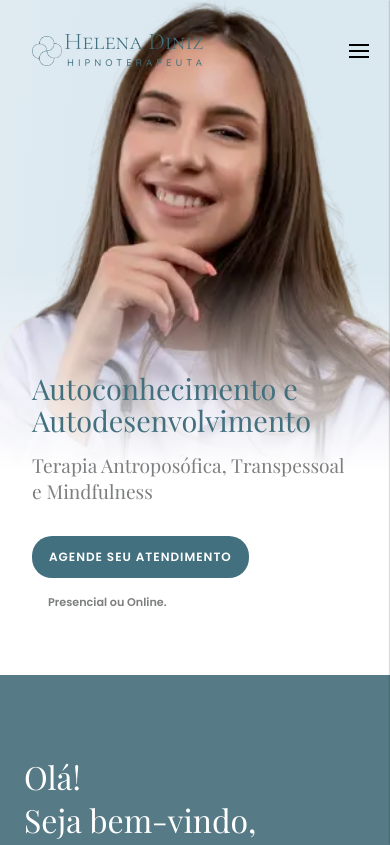
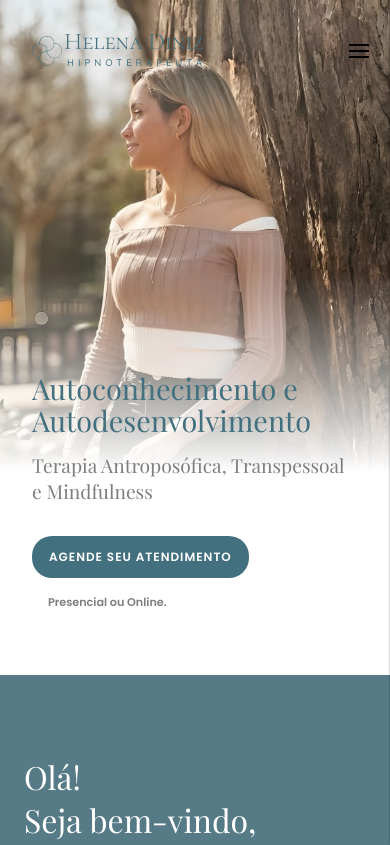
Before and after one commit to rlxmts/helena-diniz-react, a React (Create React App) app: page / in a window 390 px wide. Shown: the top 845 px of the page. Built offline with nearby package versions, Linux system fonts and the light colour scheme.

Commit message:
:wrench: Trocando foto de fundo banner mobile

```diff
--- a/src/components/layout/Banner/index.js
+++ b/src/components/layout/Banner/index.js
@@ -49,6 +49,7 @@ const Section = styled.section`
 
       .fundo{
         padding: 2rem 2rem 4rem 2rem;
+        background-image: url('./img/helena.jpeg');
         background-position-x: center;
         background-position-y: top;
         justify-content: end;
```
Also changed, not shown: public/img/helena.jpeg (added).
